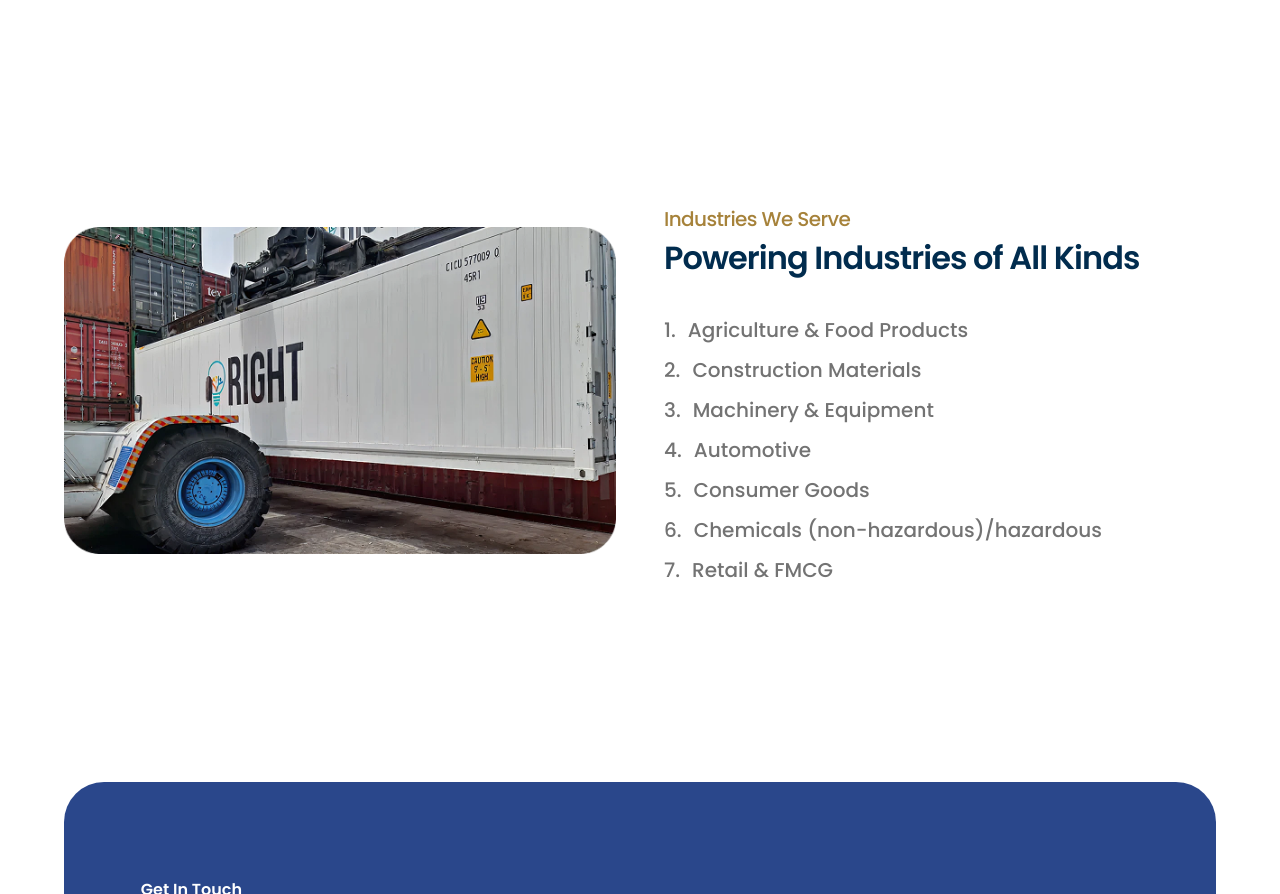
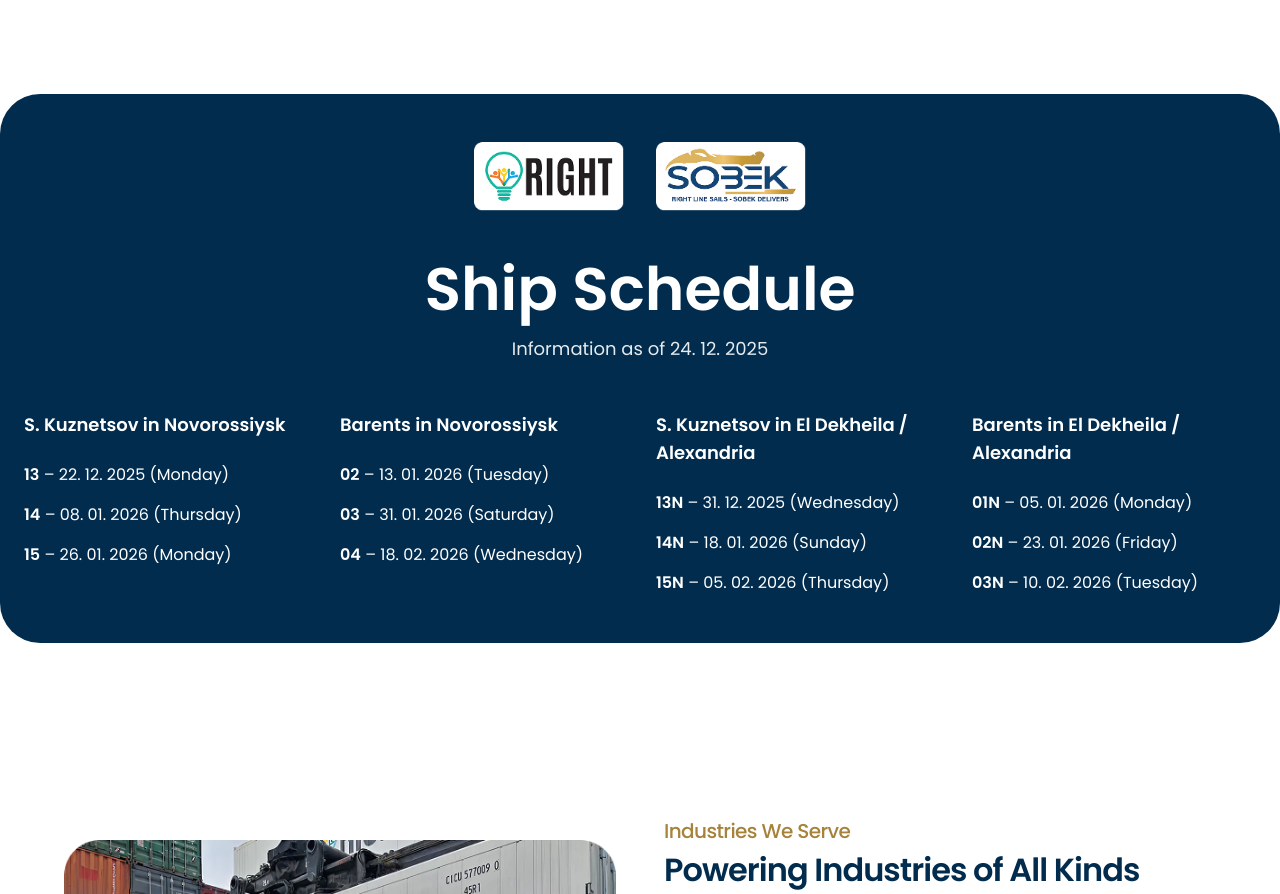
Before and after one commit to Mostafa-Aboheaba/sobek, a Next.js app: page / in a window 1280 px wide. Shown: the part 4230-5124 px from the top of the page. Built offline with nearby package versions, Linux system fonts and the light colour scheme.

Commit message:
ship schedule

```diff
--- a/app/page.tsx
+++ b/app/page.tsx
@@ -5,6 +5,7 @@ import WhyChooseSobek from "@/components/WhyChooseSobek";
 import AboutRightLine from "@/components/AboutRightLine";
 import OurServices from "@/components/OurServices";
 import FindYourCargo from "@/components/FindYourCargo";
+import ShipSchedule from "@/components/ShipSchedule";
 import IndustriesWeServe from "@/components/IndustriesWeServe";
 import GetInTouch from "@/components/GetInTouch";
 
@@ -18,6 +19,7 @@ export default function Home() {
       <AboutRightLine />
       <OurServices />
       <FindYourCargo />
+      <ShipSchedule />
       <IndustriesWeServe />
       <GetInTouch />
     </main>
--- /dev/null
+++ b/components/ShipSchedule.tsx
@@ -0,0 +1,126 @@
+"use client";
+
+import SafeImage from "./SafeImage";
+import { useScrollAnimation } from "@/lib/useScrollAnimation";
+
+interface ScheduleItem {
+  voyage: string;
+  date: string;
+  day: string;
+}
+
+interface ScheduleColumn {
+  title: string;
+  items: ScheduleItem[];
+}
+
+const ShipSchedule = () => {
+  const { ref: sectionRef, isVisible: sectionVisible } = useScrollAnimation<HTMLDivElement>();
+
+  const schedules: ScheduleColumn[] = [
+    {
+      title: "S. Kuznetsov in Novorossiysk",
+      items: [
+        { voyage: "13", date: "22. 12. 2025", day: "Monday" },
+        { voyage: "14", date: "08. 01. 2026", day: "Thursday" },
+        { voyage: "15", date: "26. 01. 2026", day: "Monday" },
+      ],
+    },
+    {
+      title: "Barents in Novorossiysk",
+      items: [
+        { voyage: "02", date: "13. 01. 2026", day: "Tuesday" },
+        { voyage: "03", date: "31. 01. 2026", day: "Saturday" },
+        { voyage: "04", date: "18. 02. 2026", day: "Wednesday" },
+      ],
+    },
+    {
+      title: "S. Kuznetsov in El Dekheila / Alexandria",
+      items: [
+        { voyage: "13N", date: "31. 12. 2025", day: "Wednesday" },
+        { voyage: "14N", date: "18. 01. 2026", day: "Sunday" },
+        { voyage: "15N", date: "05. 02. 2026", day: "Thursday" },
+      ],
+    },
+    {
+      title: "Barents in El Dekheila / Alexandria",
+      items: [
+        { voyage: "01N", date: "05. 01. 2026", day: "Monday" },
+        { voyage: "02N", date: "23. 01. 2026", day: "Friday" },
+        { voyage: "03N", date: "10. 02. 2026", day: "Tuesday" },
+      ],
+    },
+  ];
+
+  return (
+    <section className="relative w-full max-w-[1440px] mx-auto py-6 sm:py-8 md:py-12 px-4 sm:px-6 overflow-hidden mb-8 sm:mb-12 md:mb-16 bg-[#012C4E]" style={{ borderRadius: '40px' }}>
+      <div
+        ref={sectionRef}
+        className={`scroll-animate-up ${sectionVisible ? 'visible' : ''}`}
+      >
+        {/* Logos Section */}
+        <div className="flex flex-col sm:flex-row items-center justify-center gap-6 sm:gap-8 mb-8 sm:mb-12">
+          <div className="flex items-center">
+            <SafeImage
+              src="/logo/right-white.png"
+              alt="RIGHT Line logo"
+              width={150}
+              height={60}
+              className="h-auto object-contain"
+              sizes="(max-width: 768px) 120px, 150px"
+            />
+          </div>
+          <div className="flex items-center">
+            <SafeImage
+              src="/logo/sobek-white.png"
+              alt="SOBEK logo"
+              width={150}
+              height={60}
+              className="h-auto object-contain"
+              sizes="(max-width: 768px) 120px, 150px"
+            />
+          </div>
+        </div>
+
+        {/* Title Section */}
+        <div className="text-center mb-6 sm:mb-8">
+          <h2 className="text-white font-semibold text-3xl sm:text-4xl md:text-5xl lg:text-6xl mb-3 sm:mb-4" style={{ fontFamily: 'var(--font-poppins), sans-serif' }}>
+            Ship Schedule
+          </h2>
+          <p className="text-white text-sm sm:text-base md:text-lg opacity-90" style={{ fontFamily: 'var(--font-poppins), sans-serif' }}>
+            Information as of 24. 12. 2025
+          </p>
+        </div>
+
+        {/* Schedule Grid */}
+        <div className="grid grid-cols-1 sm:grid-cols-2 lg:grid-cols-4 gap-6 sm:gap-8 mt-8 sm:mt-12">
+          {schedules.map((schedule, index) => (
+            <div
+              key={index}
+              className="scroll-animate-up"
+              style={{
+                transitionDelay: `${index * 0.1}s`,
+                opacity: sectionVisible ? 1 : 0,
+                transform: sectionVisible ? 'translateY(0)' : 'translateY(30px)',
+                transition: 'opacity 0.8s ease-out, transform 0.8s ease-out'
+              }}
+            >
+              <h3 className="text-white font-semibold text-base sm:text-lg mb-4 sm:mb-6" style={{ fontFamily: 'var(--font-poppins), sans-serif' }}>
+                {schedule.title}
+              </h3>
+              <ul className="space-y-3 sm:space-y-4">
+                {schedule.items.map((item, itemIndex) => (
+                  <li key={itemIndex} className="text-white text-sm sm:text-base" style={{ fontFamily: 'var(--font-poppins), sans-serif' }}>
+                    <span className="font-semibold">{item.voyage}</span> – {item.date} ({item.day})
+                  </li>
+                ))}
+              </ul>
+            </div>
+          ))}
+        </div>
+      </div>
+    </section>
+  );
+};
+
+export default ShipSchedule;
```
